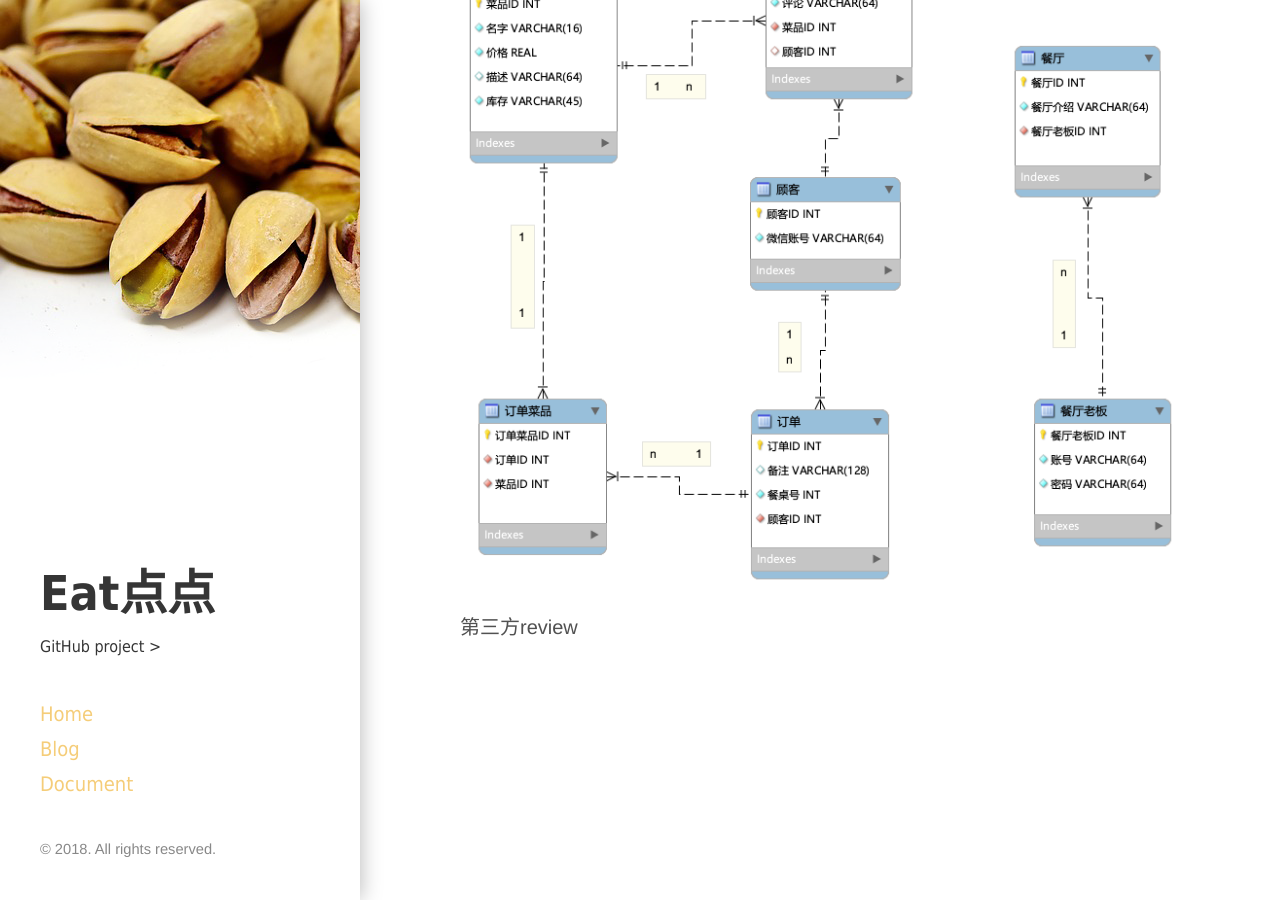
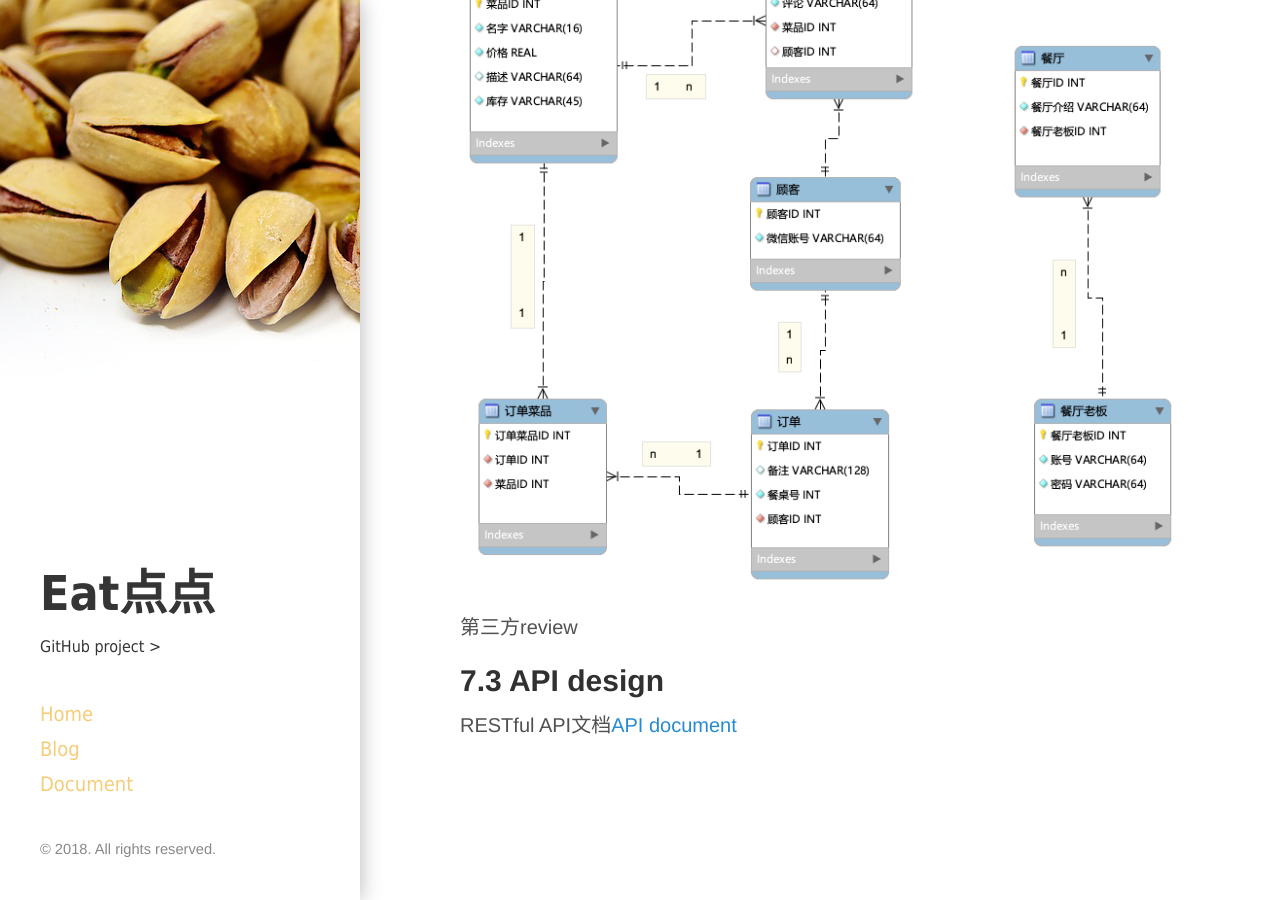
Before and after one commit to ChickenDinner8/ChickenDinner8.github.io, a Jekyll site: the page built from _posts/2018-04-21-design.md, in a window 1280 px wide and 900 px high, scrolled down 1492 px. Built offline with Jekyll 4.4.1, drawn with Linux system fonts in a browser that asks for light colours.

Commit message:
add api design

```diff
--- a/_posts/2018-04-21-design.md
+++ b/_posts/2018-04-21-design.md
@@ -62,3 +62,7 @@ tags: document
 ![domain model](https://github.com/ChickenDinner8/ChickenDinner8.github.io/blob/master/public/img/ER/ER.PNG?raw=true)
 
 第三方review
+
+## 7.3 API design
+
+RESTful API文档[API document](https://chickendinner8.docs.apiary.io/#)
```
